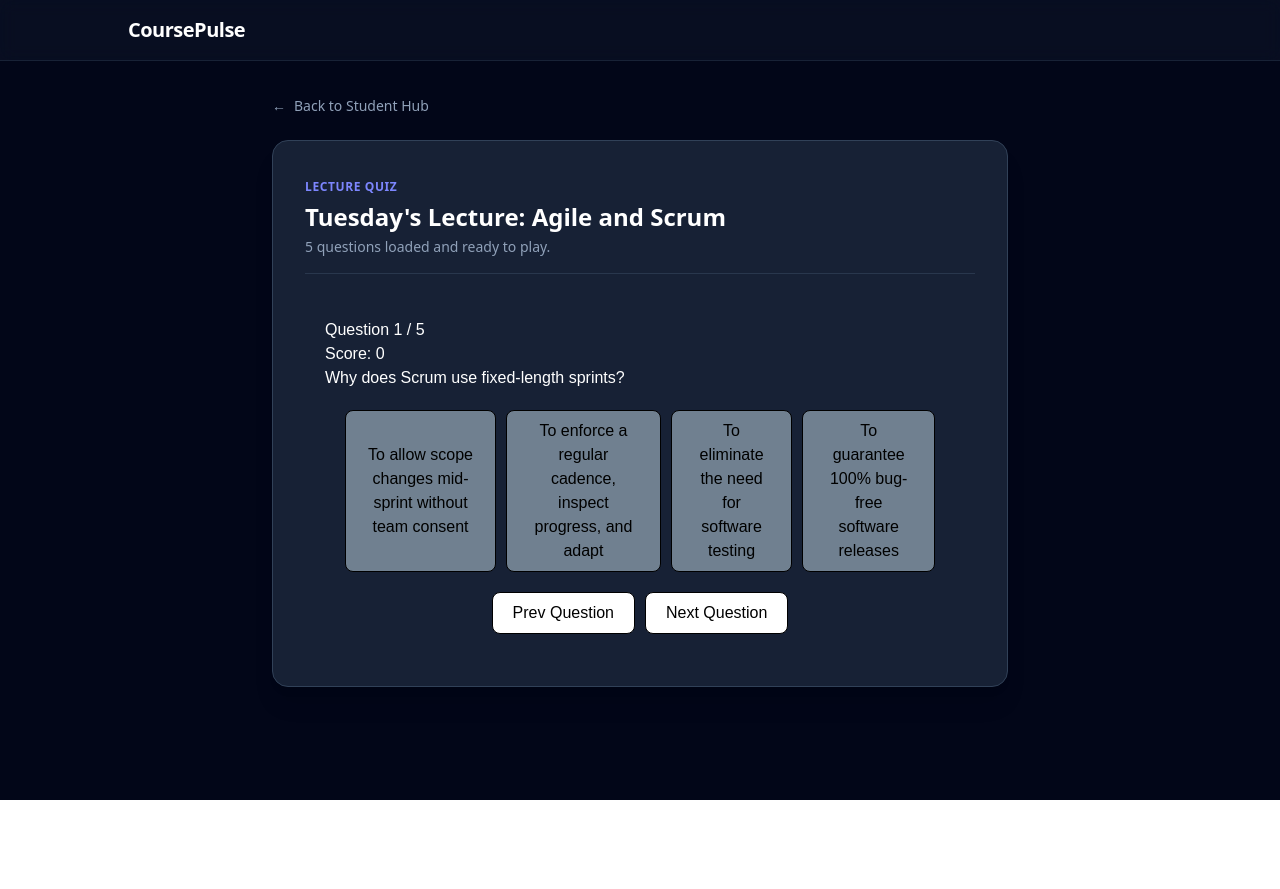
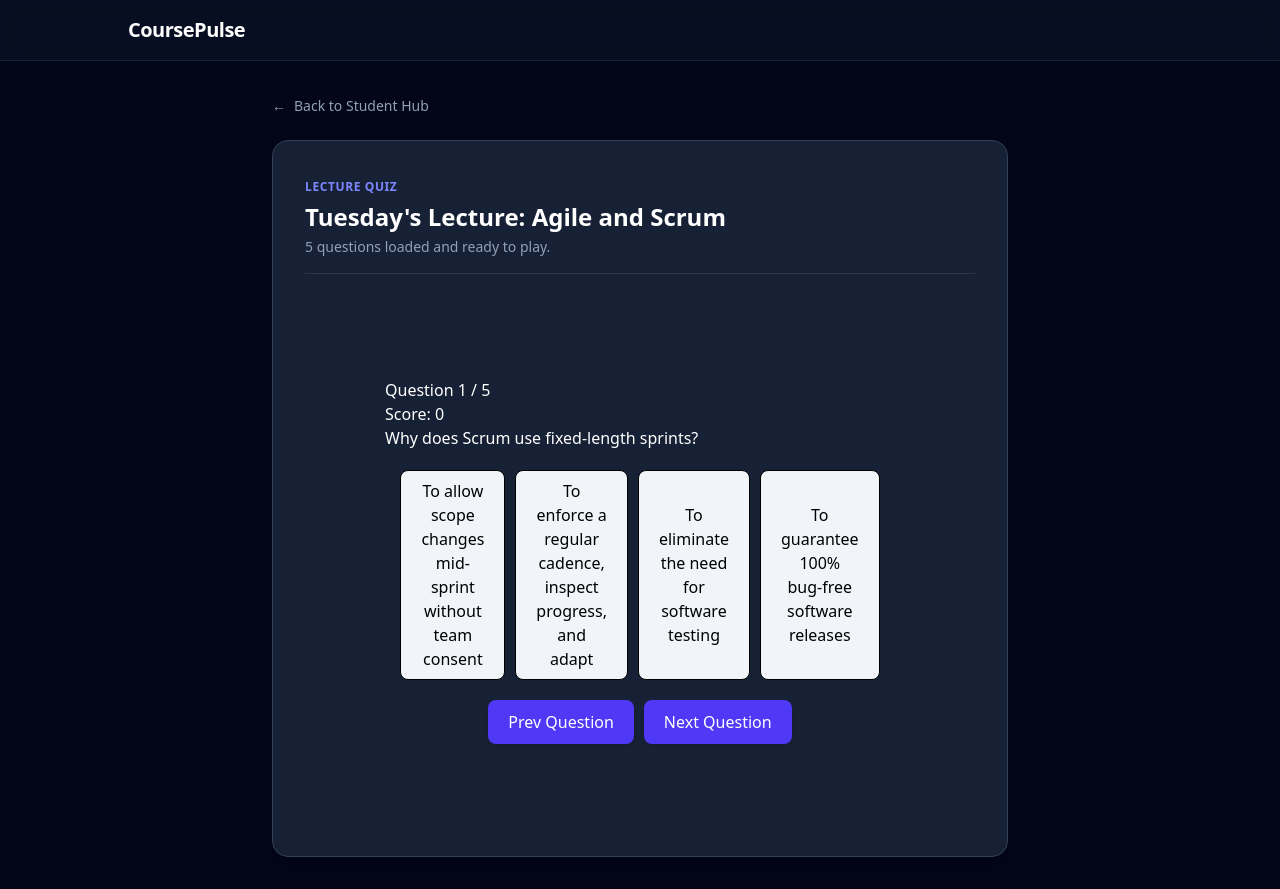
Before and after one commit to Adantorres11/coursepulse, a React (Vite) app in the folder frontend/: page / in a window 1280 px wide. Both pictures are taken after a click on the element 301 px from the left and 338 px from the top of the page. Before the commit the page ends 800 px from the top, so only its background shows below. Built offline with nearby package versions, Linux system fonts and the light colour scheme; no server answers.

Commit message:
Restyle quiz.tsx

```diff
--- a/frontend/src/components/quiz.tsx
+++ b/frontend/src/components/quiz.tsx
@@ -23,12 +23,12 @@ export default function QuizGame({ questions }: QuizGameProps) {
   // sets color of buttons based on user input
   function getAnswerColor(answerIndex: number) {
     if (selectedAnswers[questionIndex] !== null && answerIndex === questions[questionIndex].correct_index) {
-      return "#50C878";
+      return "bg-emerald-500 text-white";
     }
-    else if(selectedAnswers[questionIndex] === answerIndex) {
-      return "#F54927";
+    else if (selectedAnswers[questionIndex] === answerIndex) {
+      return "bg-red-500 text-white";
     }
-    return "#708090";
+    return "bg-slate-100 text-black";
   }
 
 // adjusts score based on which quiz answer selected
@@ -95,29 +95,28 @@ export default function QuizGame({ questions }: QuizGameProps) {
   if (questionIndex < questions.length) {
     // QUIZ in progress
     return (
-      <div style={{ padding: '20px', fontFamily: 'sans-serif' }}>
+      <div className="p-20 font-sans">
         <div>
           Question {questionIndex + 1} / {questions.length}
           <p>Score: {score}</p>
         </div>
         <h1>{questions[questionIndex].prompt}</h1>
-        <div style={{ display: "flex", justifyContent: "center", gap: "10px", margin: "20px" }}>
+        <div className="flex justify-center gap-2.5 m-5">
           {questions[questionIndex].choices.map((choice, index) => (
             <button
               key={index}
-              className="text-black border border-black px-5 py-2 rounded-lg cursor-pointer"
+              className={`border border-black px-5 py-2 rounded-lg cursor-pointer transition-colors ${getAnswerColor(index)}`}
               onClick={() => handleAnswer(index)}
-              style={{ backgroundColor: getAnswerColor(index) }}
             >
               {choice}
             </button>
           ))}
         </div>
-        <div style={{ display: "flex", justifyContent: "center", gap: "10px" }}>
-          <button className="bg-white text-black border border-black px-5 py-2 rounded-lg cursor-pointer" onClick={() => previousQuestion()}>
+        <div className="flex justify-center gap-2.5">
+          <button className="bg-indigo-600 hover:bg-indigo-700 text-white font-medium px-5 py-2.5 rounded-lg transition-colors shadow-sm" onClick={() => previousQuestion()}>
             Prev Question
           </button>
-          <button className="bg-white text-black border border-black px-5 py-2 rounded-lg cursor-pointer" onClick={() => nextQuestion()}>
+          <button className="bg-indigo-600 hover:bg-indigo-700 text-white font-medium px-5 py-2.5 rounded-lg transition-colors shadow-sm" onClick={() => nextQuestion()}>
             {questionIndex === questions.length - 1
               ? "Submit"
               : "Next Question"}
@@ -128,7 +127,7 @@ export default function QuizGame({ questions }: QuizGameProps) {
   }
   // QUIZ results
   return (
-    <div style={{ padding: '20px', fontFamily: 'sans-serif' }}>
+    <div className="p-20 font-sans">
       <h1>Quiz Complete!</h1>
       <p>Score: {(score / getMaxScore() * 100).toFixed(2)}%</p>
     </div>
```
